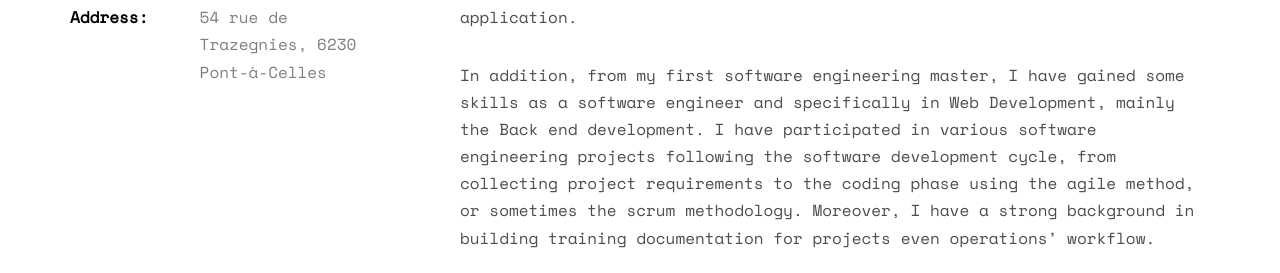
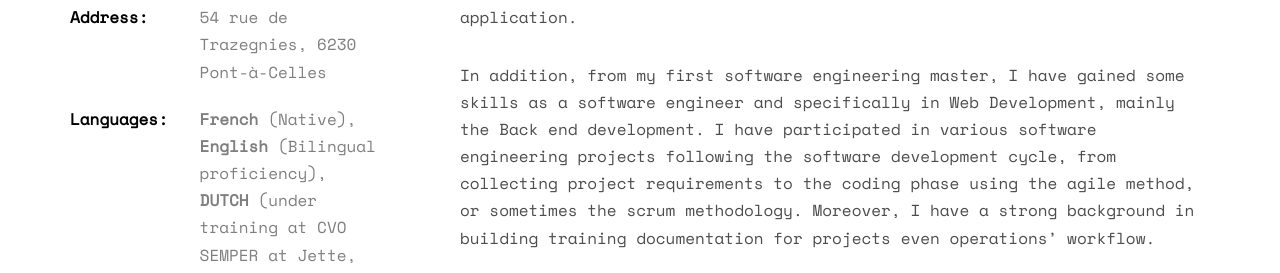
Before and after one commit to D-US/ulrichdomkap, a plain HTML site: page index.html in a window 1280 px wide. Shown: the part 1247-1520 px from the top of the page. Drawn offline with nearby package versions, Linux system fonts and the light colour scheme; some packages are replaced by stand-ins of ours; no server answers; files whose address does not match are found by name.

Commit message:
add the languages section

```diff
--- a/index.html
+++ b/index.html
@@ -96,6 +96,7 @@
 						<li><span class="first-block">Email:</span><span class="second-block">ulrichdomkap@gmail.com</span></li>
 						<li><span class="first-block">Website:</span><span class="second-block"> <a href='https://d-us.github.io/ulrichdomkap/'> https://d-us.github.io/ulrichdomkap/</a></span></li>
 						<li><span class="first-block">Address:</span><span class="second-block"> 54 rue de Trazegnies, 6230 Pont-à-Celles</span></li>
+						<li><span class="first-block">Languages:</span><span class="second-block"> <b>French</b> (Native),<br/> <b>English</b> (Bilingual proficiency), <br/> <b>DUTCH</b> (under training at CVO SEMPER at Jette, Brussels)</span></li>
 					</ul>
 				</div>
 				<div class="col-md-8">
```
